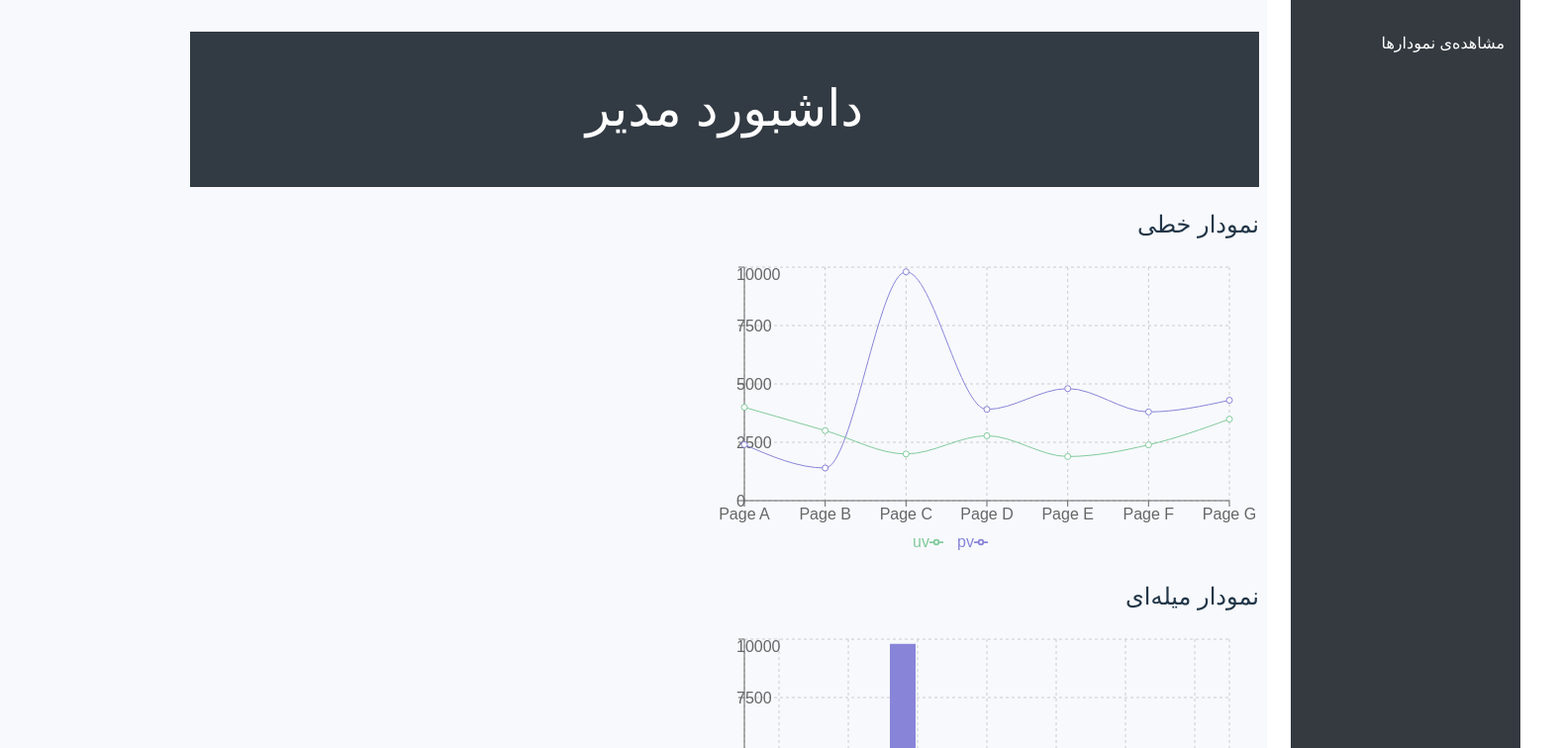
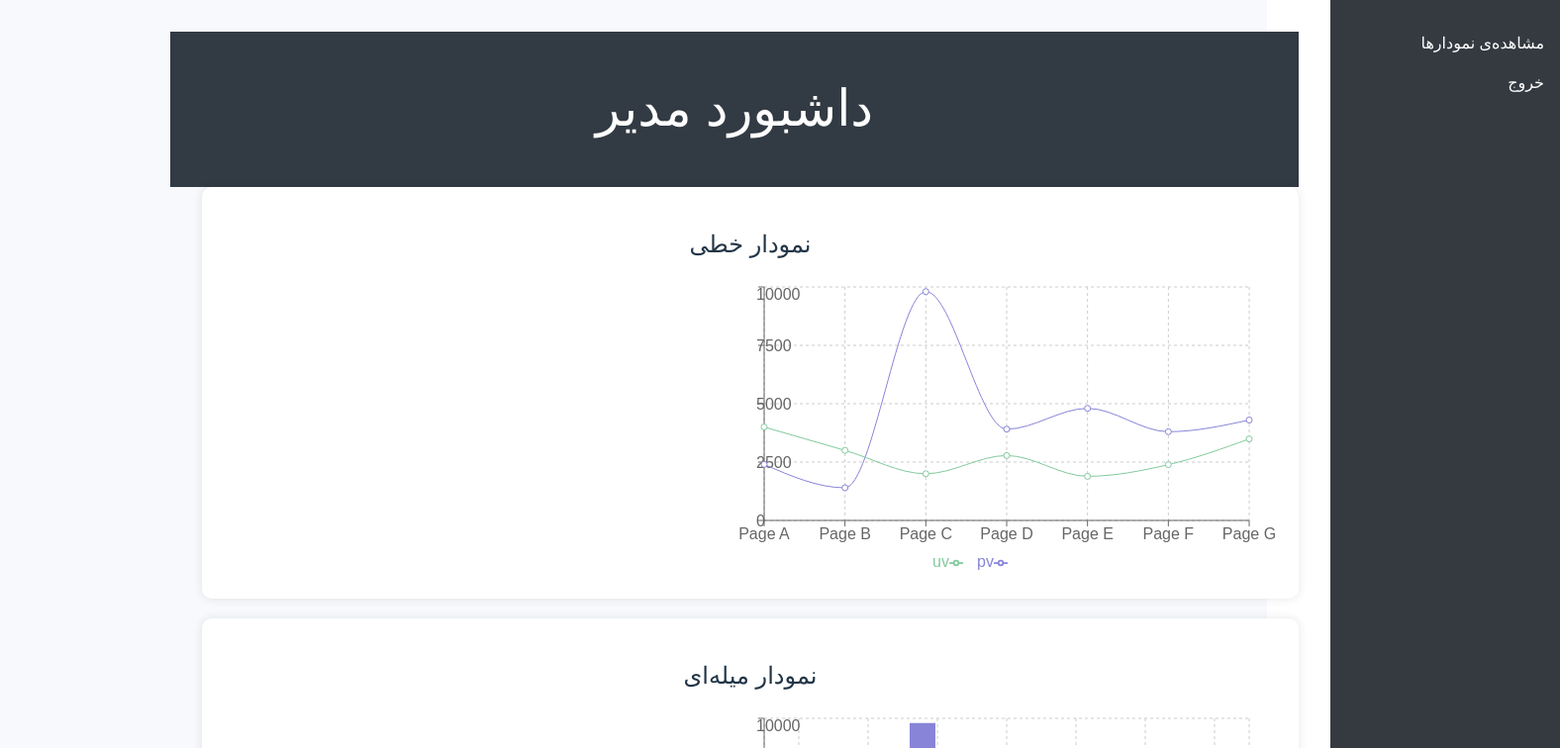
Before and after one commit to MehradMilan/Integrated-Healthcare-Management-System, a React (Vite) app in the folder ihms-client/: page /admin-dashboard in a window 1280 px wide. Shown: the top 756 px of the page at 99% size, 1576 px wide, since content can reach past the window. Built offline with nearby package versions, Linux system fonts and the light colour scheme; no server answers; a web font is replaced by a local one.

Commit message:
add logout button

```diff
--- /dev/null
+++ b/ihms-client/src/lib/logout.jsx
@@ -0,0 +1,8 @@
+import { fetchWithAuth } from "./authfetch";
+
+function Logout() {
+
+
+}
+
+export default Logout;
--- a/ihms-client/src/pages/Admin-Dashboard.jsx
+++ b/ihms-client/src/pages/Admin-Dashboard.jsx
@@ -1,6 +1,9 @@
 import React from 'react';
 import '../styles/dashboard.css';
+import { useNavigate } from 'react-router-dom';
 import { LineChart, Line, BarChart, Bar, PieChart, Pie, Cell, XAxis, YAxis, CartesianGrid, Tooltip, Legend } from 'recharts';
+import axios from 'axios';
+import { fetchWithAuth } from '../lib/authfetch';
 
 const data = [
   { name: 'Page A', uv: 4000, pv: 2400, amt: 2400 },
@@ -22,11 +25,28 @@ const pieData = [
 const COLORS = ['#0088FE', '#00C49F', '#FFBB28', '#FF8042'];
 
 const AdminDashboard = () => {
+  const navigate = useNavigate();
+
+  const handleLogout = async () => {
+    fetchWithAuth(import.meta.env.VITE_SERVER_DOMAIN + '/logout/', {
+        method: 'GET',
+      })
+      .then(response => response.json())
+      .then(data => {
+        console.log('logout successful:', data);
+        navigate('/login/')
+      })
+      .catch((error) => {
+        console.error('Error:', error);
+      });
+  };
+
   return (
     <div className="dashboard-container">
       <div className="dashboard-sidebar">
         <ul>
           <li><a href="#">مشاهده‌ی نمودارها</a></li>
+          <li><a href="#" onClick={handleLogout}>خروج</a></li>
         </ul>
       </div>
       <div className="dashboard-main">
--- a/ihms-client/src/pages/Guardian-Dashboard.jsx
+++ b/ihms-client/src/pages/Guardian-Dashboard.jsx
@@ -4,6 +4,7 @@ import GoogleMapReact from "google-map-react";
 import axios from "axios";
 import { getCookie } from '../lib/csrf';
 import { fetchWithAuth } from '../lib/authfetch';
+import Logout from '../lib/logout';
 
 axios.defaults.withCredentials = true;
 
@@ -41,6 +42,20 @@ const GuardianDashboard = () => {
   const handleSaveClick = (field) => {
     setIsEditing({ ...isEditing, [field]: false });
     updateUserDetails(field);
+  };
+
+  const handleLogout = async () => {
+    fetchWithAuth(import.meta.env.VITE_SERVER_DOMAIN + '/logout/', {
+        method: 'GET',
+      })
+      .then(response => response.json())
+      .then(data => {
+        console.log('logout successful:', data);
+        navigate('/login/')
+      })
+      .catch((error) => {
+        console.error('Error:', error);
+      });
   };
 
   const setUserDetails = () => {
@@ -84,6 +99,7 @@ const GuardianDashboard = () => {
           <li><a href="#">اضافه کردن بیمار</a></li>
           <li><a href="#">فرزندان تحت حمایت</a></li>
           <li><a href="#">رزرو ویزیت</a></li>
+          <li><a href="#" onClick={handleLogout}>خروج</a></li>
         </ul>
       </div>
       <div className="dashboard-main">
--- a/ihms-client/src/styles/dashboard.css
+++ b/ihms-client/src/styles/dashboard.css
@@ -163,3 +163,21 @@ body {
     border-radius: 8px;
     overflow: hidden;
   }
+
+  .charts-container {
+    display: flex;
+    flex-direction: column;
+    gap: 20px;
+  }
+
+  .chart-section {
+    background: white;
+    padding: 20px;
+    border-radius: 10px;
+    box-shadow: 0 0 10px rgba(0, 0, 0, 0.1);
+  }
+
+  .chart-section h2 {
+    text-align: center;
+    margin-bottom: 20px;
+  }
```
